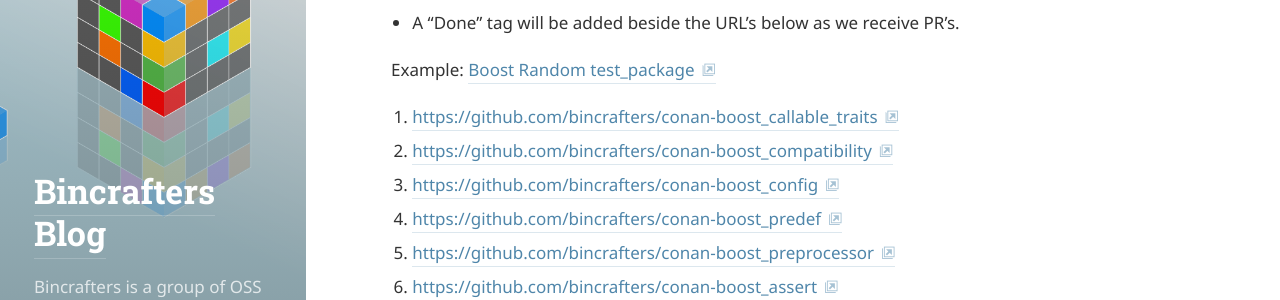
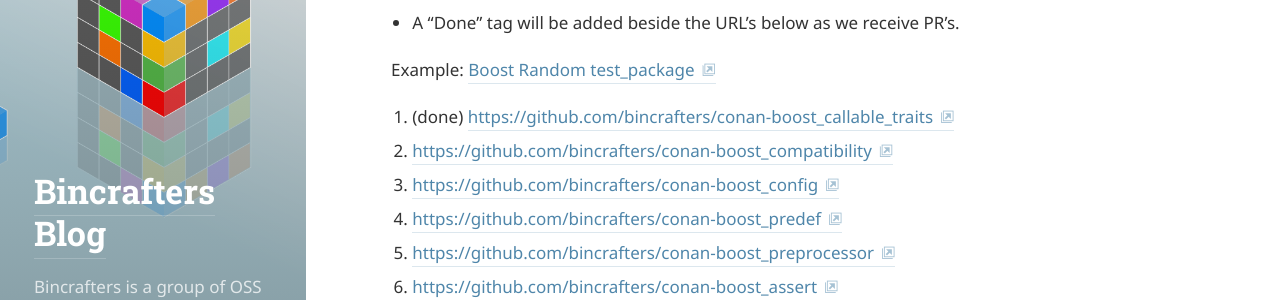
Before and after one commit to bincrafters/bincrafters.github.io, a Jekyll site: the page built from _posts/2018-02-12-Conan-Package-Boost-1-66-0.md, in a window 1280 px wide and 900 px high, scrolled down 1897 px. Shown: the part 155-455 px from the top of the window. Built offline with Jekyll 4.4.1, drawn with Linux system fonts in a browser that asks for light colours; some web fonts are replaced.

Commit message:
callable traits done

```diff
--- a/_posts/2018-02-12-Conan-Package-Boost-1-66-0.md
+++ b/_posts/2018-02-12-Conan-Package-Boost-1-66-0.md
@@ -41,7 +41,7 @@ Please feel free to fork and add a `test_package`, then submit a PR back for rev
 
 Example: [Boost Random test_package](https://github.com/bincrafters/conan-boost_random/blob/stable/1.66.0/test_package/test_package.cpp)
 
-1. [https://github.com/bincrafters/conan-boost_callable_traits](https://github.com/bincrafters/conan-boost_callable_traits)
+1. (done) [https://github.com/bincrafters/conan-boost_callable_traits](https://github.com/bincrafters/conan-boost_callable_traits)
 1. [https://github.com/bincrafters/conan-boost_compatibility](https://github.com/bincrafters/conan-boost_compatibility)
 1. [https://github.com/bincrafters/conan-boost_config](https://github.com/bincrafters/conan-boost_config)
 1. [https://github.com/bincrafters/conan-boost_predef](https://github.com/bincrafters/conan-boost_predef)
```
